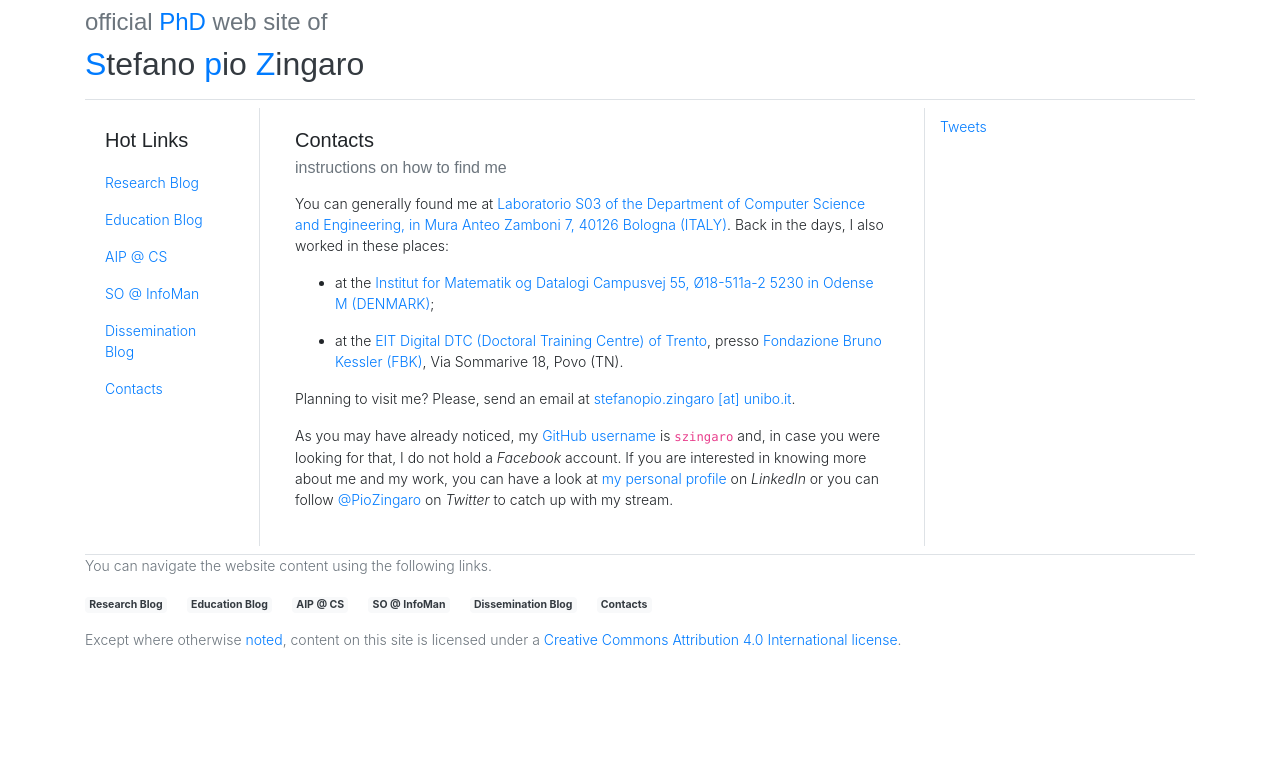
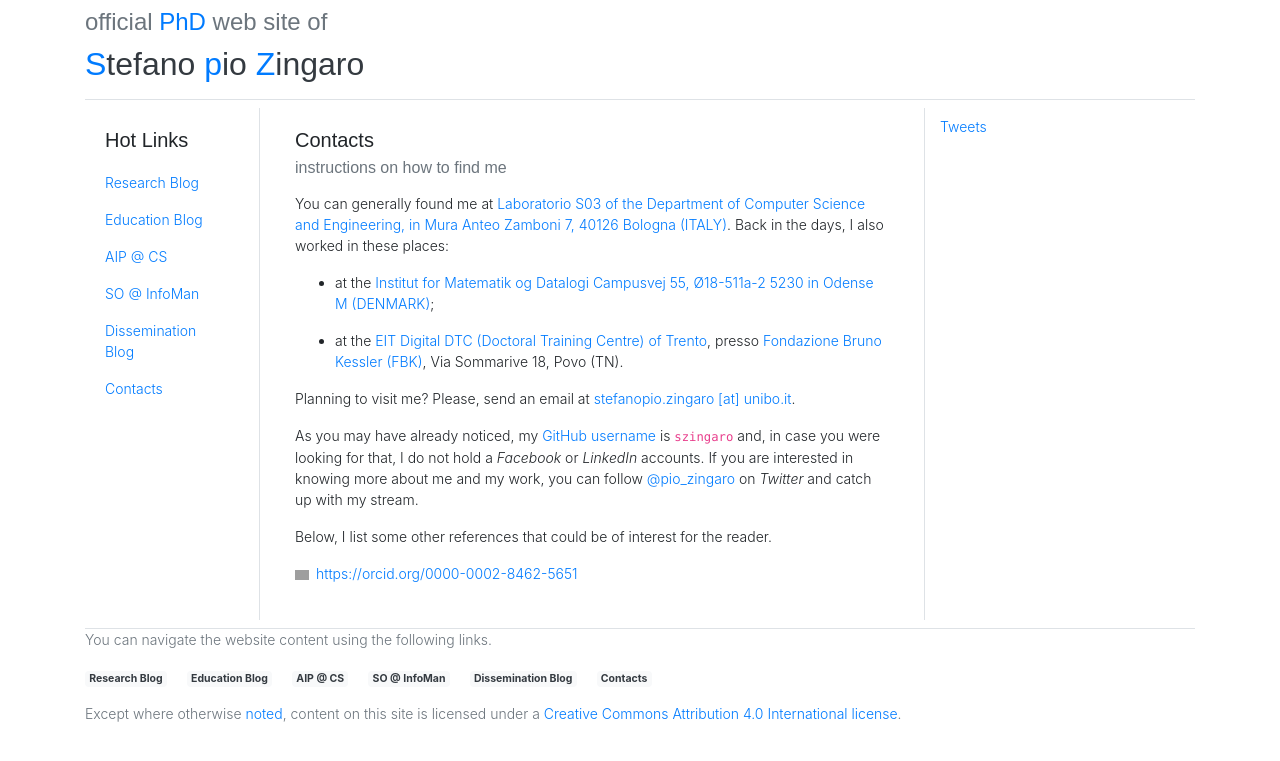
Before and after one commit to saltgz/saltgz.github.io, a Jekyll site: the page built from _pages/contacts.md, in a window 1280 px wide. Shown: the top 761 px of the page. Built offline with Jekyll 4.4.1, drawn with Linux system fonts in a browser that asks for light colours; nearby versions of some CDN libraries; comment, search, counter and statistics services are not loaded; grey boxes are pictures that could not be loaded.

Commit message:
fixes in contacts

```diff
--- a/_pages/contacts.md
+++ b/_pages/contacts.md
@@ -21,4 +21,8 @@ Planning to visit me? Please, send an email at [stefanopio.zingaro
 
 As you may have already noticed, my [GitHub
 username](https://github.com/szingaro) is `szingaro` and, in case you were
-looking for that, I do not hold a _Facebook_ account. If you are interested in knowing more about me and my work, you can have a look at [my personal profile](www.linkedin.com/in/szingaro) on _LinkedIn_ or you can follow [@PioZingaro](<[www.linkedin.com/in/szingaro](https://twitter.com/PioZingaro)>) on _Twitter_ to catch up with my stream.
+looking for that, I do not hold a _Facebook_ or _LinkedIn_ accounts.
+If you are interested in knowing more about me and my work, you can follow [@pio\_zingaro](https://twitter.com/pio_zingaro) on _Twitter_ and catch up with my stream.
+
+Below, I list some other references that could be of interest for the reader.
+<div itemscope itemtype="https://schema.org/Person"><a itemprop="sameAs" content="https://orcid.org/0000-0002-8462-5651" href="https://orcid.org/0000-0002-8462-5651" target="orcid.widget" rel="noopener noreferrer" style="vertical-align:top;"><img src="https://orcid.org/sites/default/files/images/orcid_16x16.png" style="width:1em;margin-right:.5em;" alt="ORCID iD icon">https://orcid.org/0000-0002-8462-5651</a></div>
```
